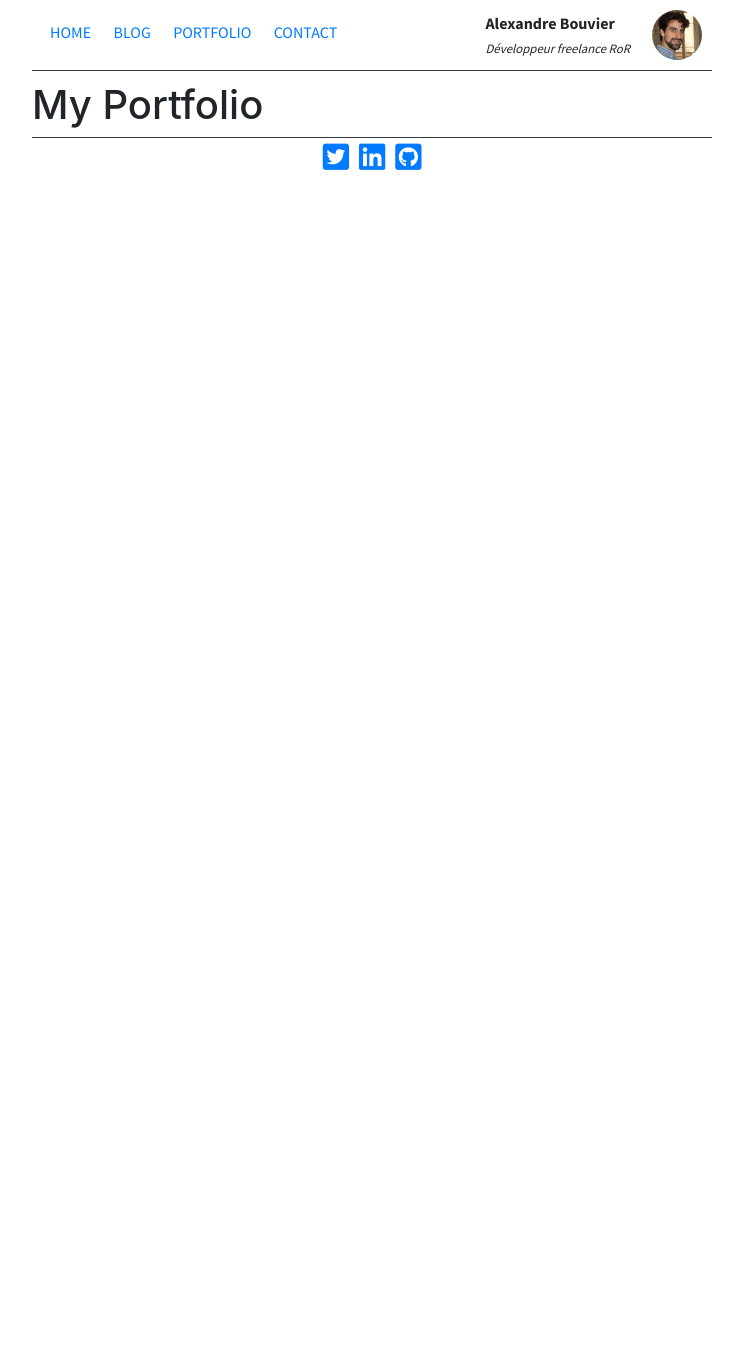
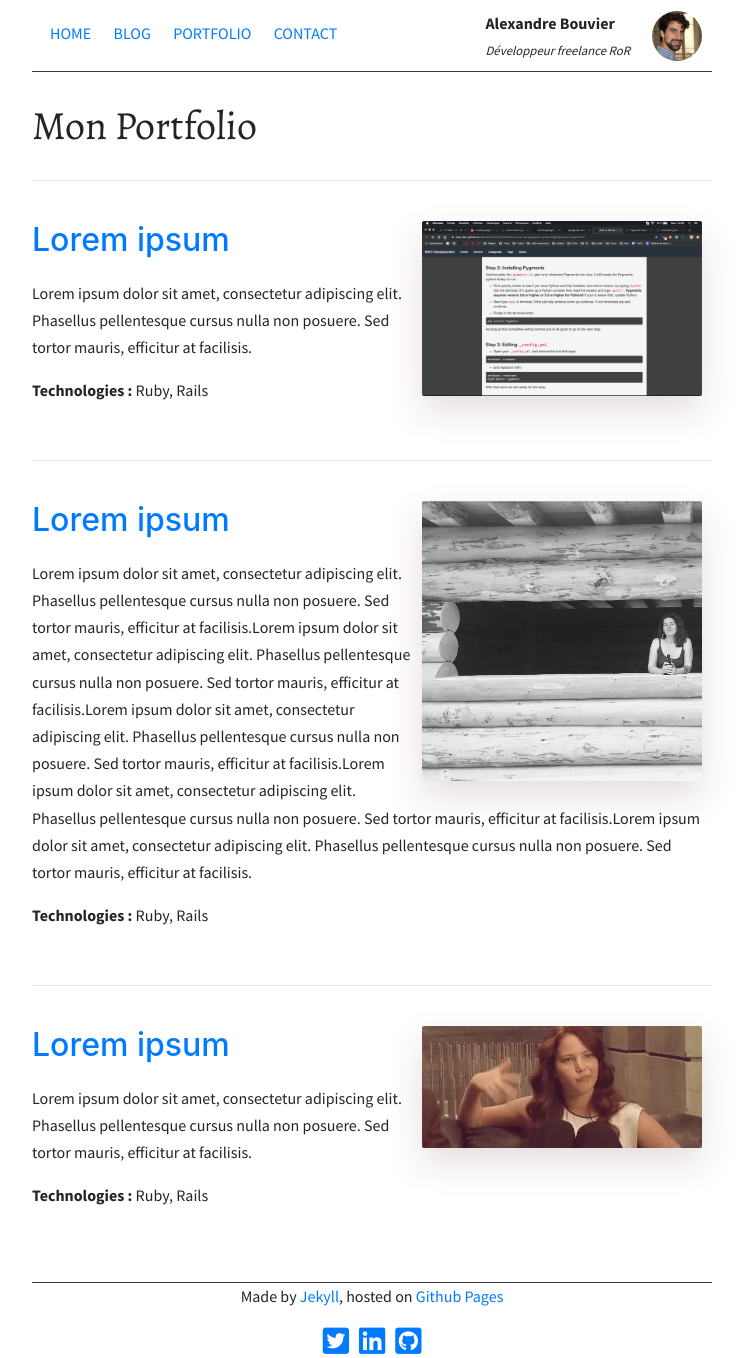
Before and after one commit to alexandrebk/alexandrebk.github.io, a Jekyll site: the page built from portfolio.html, in a window 1280 px wide. Shown: the whole page, without its empty margins (268-1011 px from the left). Built offline with Jekyll 4.4.1, drawn with Linux system fonts in a browser that asks for light colours; nearby versions of some CDN libraries; before the commit the page ends 900 px from its top, so only the background shows below that.

Commit message:
mise en page

```diff
--- /dev/null
+++ b/_data/portfolio.yml
@@ -0,0 +1,15 @@
+- title : 'Lorem ipsum'
+  link : 'https://philippineberton.fr'
+  content : 'Lorem ipsum dolor sit amet, consectetur adipiscing elit. Phasellus pellentesque cursus nulla non posuere. Sed tortor mauris, efficitur at facilisis.'
+  techno : 'Ruby, Rails'
+  img : '/images/capture.png'
+- title : 'Lorem ipsum'
+  link : 'https://philippineberton.fr'
+  content : 'Lorem ipsum dolor sit amet, consectetur adipiscing elit. Phasellus pellentesque cursus nulla non posuere. Sed tortor mauris, efficitur at facilisis.Lorem ipsum dolor sit amet, consectetur adipiscing elit. Phasellus pellentesque cursus nulla non posuere. Sed tortor mauris, efficitur at facilisis.Lorem ipsum dolor sit amet, consectetur adipiscing elit. Phasellus pellentesque cursus nulla non posuere. Sed tortor mauris, efficitur at facilisis.Lorem ipsum dolor sit amet, consectetur adipiscing elit. Phasellus pellentesque cursus nulla non posuere. Sed tortor mauris, efficitur at facilisis.Lorem ipsum dolor sit amet, consectetur adipiscing elit. Phasellus pellentesque cursus nulla non posuere. Sed tortor mauris, efficitur at facilisis.'
+  techno : 'Ruby, Rails'
+  img : '/images/cabane.jpg'
+- title : 'Lorem ipsum'
+  link : 'https://philippineberton.fr'
+  content : 'Lorem ipsum dolor sit amet, consectetur adipiscing elit. Phasellus pellentesque cursus nulla non posuere. Sed tortor mauris, efficitur at facilisis.'
+  techno : 'Ruby, Rails'
+  img : '/images/wesh.gif'
--- a/_includes/footer.html
+++ b/_includes/footer.html
@@ -1,7 +1,12 @@
 <div class="container">
-  <footer class="inner border-top border-dark d-flex justify-content-center align-items-center">
-    <a href="https://twitter.com/AlexBouvier86"><i class="fab fa-twitter-square"></a></i>
-    <a href="https://www.linkedin.com/in/alexandre-bouvier-4b9a85101/"><i class="fab fa-linkedin"></a></i>
-    <a href="https://github.com/alexandrebk/"><i class="fab fa-github-square"></a></i>
+  <footer class="inner border-top border-dark">
+    <div class="text-center">
+      <p>Made by <a href="https://jekyllrb.com">Jekyll</a>, hosted on <a href="https://github.com/alexandrebk/alexandrebk.github.io">Github Pages</a></p>
+    </div>
+    <div class="d-flex justify-content-center align-items-center">
+      <a href="https://twitter.com/AlexBouvier86"><i class="fab fa-twitter-square"></a></i>
+      <a href="https://www.linkedin.com/in/alexandre-bouvier-4b9a85101/"><i class="fab fa-linkedin"></a></i>
+      <a href="https://github.com/alexandrebk/"><i class="fab fa-github-square"></a></i>
+    </div>
   </footer>
 </div>
--- /dev/null
+++ b/_sass/_blog.scss
@@ -0,0 +1,8 @@
+.inner h1{
+  margin: 30px 0;
+}
+
+.post{
+  padding: 40px 0;
+  border-top: 1px solid #E6E6E6;
+}
--- /dev/null
+++ b/_sass/_portfolio.scss
@@ -0,0 +1,23 @@
+.inner h1{
+  margin: 30px 0;
+}
+
+.portfolio{
+  padding: 40px 0;
+  border-top: 1px solid #E6E6E6;
+}
+
+.portfolio h2{
+  margin-bottom: 20px;
+}
+
+.portfolio img{
+  width: 280px;
+  margin-right: 10px;
+  border-radius: 2px;
+  box-shadow: 0 15px 35px rgba(126, 87, 88, 0.2);
+}
+
+.pull-right{
+  float: right;
+}
--- a/_sass/main.scss
+++ b/_sass/main.scss
@@ -8,9 +8,10 @@ a:hover {
 
 p{
   font-family: 'Source Sans Pro', sans-serif;
+  line-height: 170%;
 }
 
-h1, h2{
+.inner h1,h2{
   font-family: 'Alegreya', serif;
 }
 
@@ -19,3 +20,8 @@ h1, h2{
   margin-left: auto;
   margin-right: auto;
 }
+
+.inner ul{
+  list-style: none;
+  padding-left: 0;
+}
--- a/assets/css/styles.scss
+++ b/assets/css/styles.scss
@@ -5,3 +5,5 @@
 @import "footer";
 @import "posts";
 @import "pygments";
+@import "portfolio";
+@import "blog";
--- a/portfolio.html
+++ b/portfolio.html
@@ -4,5 +4,20 @@ title: Portfolio
 ---
 
 <div class="inner">
-  <h1>My Portfolio</h1>
+  <h1>Mon Portfolio</h1>
+
+  <ul>
+    {% for project in site.data.portfolio %}
+      <li>
+        <div class="portfolio">
+          <a href="{{ project.link }}" target="_blank">
+          <img class="inline pull-right" src="{{ project.img }}" alt="">
+          <h2>{{ project.title }}</h2>
+          </a>
+          <p>{{ project.content }}</p>
+          <p><strong>Technologies : </strong>{{ project.techno }}</p>
+        </div>
+      </li>
+    {% endfor %}
+  </ul>
 </div>
```
Also changed, not shown: blog.html (+5 -3 lines), index.md (+7 -1 lines), images/cabane.jpg (added), images/capture.png (added), images/wesh.gif (added), images/yeah.gif (added).
